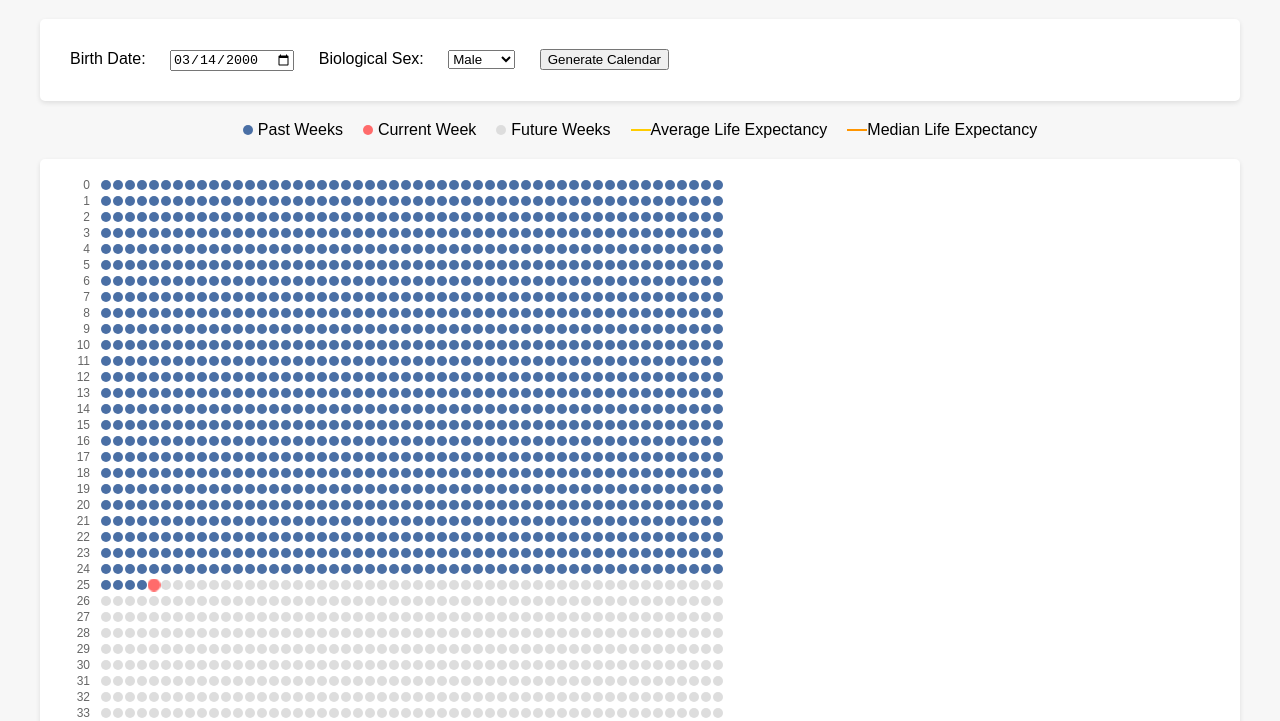
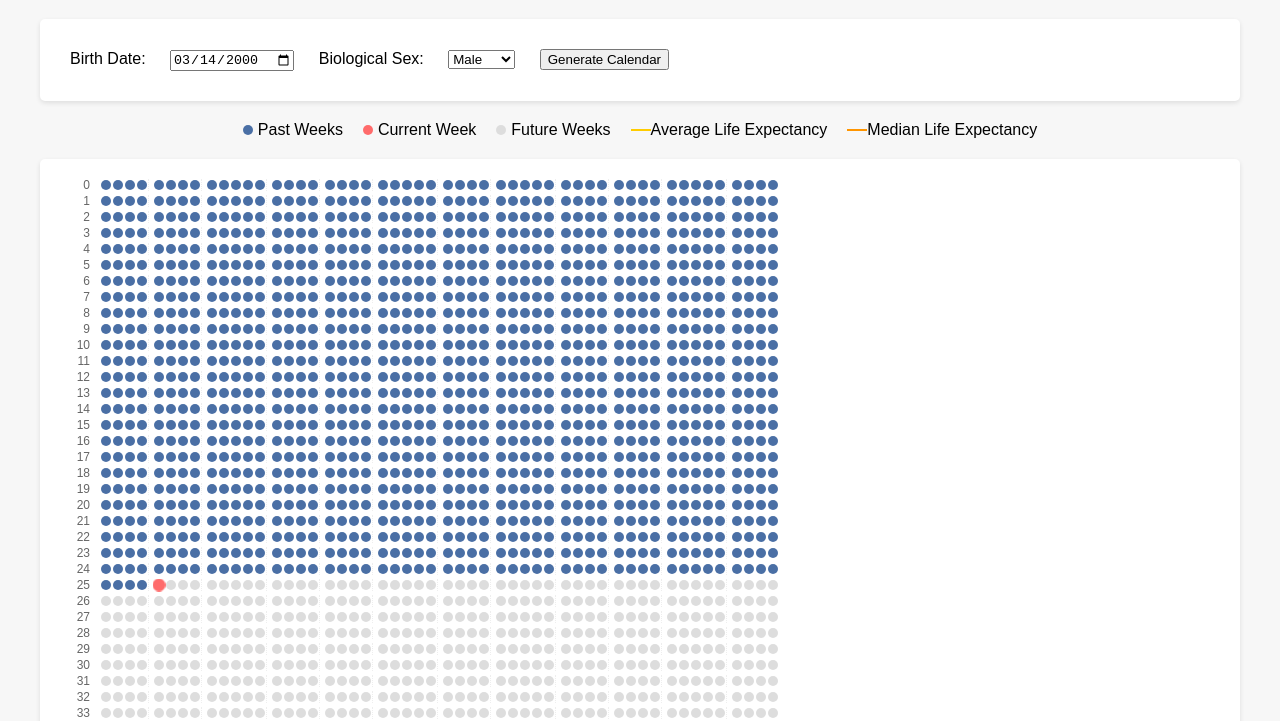
Before and after one commit to robbie-med/we_all_die, a plain HTML site: page index.html in a window 1280 px wide. Shown: the part 81-802 px from the top of the page. Drawn offline with Linux system fonts and the light colour scheme.

Commit message:
Update index.html

```diff
--- a/index.html
+++ b/index.html
@@ -32,6 +32,7 @@
             padding: 20px;
             border-radius: 5px;
             box-shadow: 0 2px 5px rgba(0,0,0,0.1);
+            position: relative;
         }
         #calendar {
             display: flex;
@@ -49,11 +50,21 @@
             color: #666;
             line-height: 12px;
         }
+        .month-group {
+            display: flex;
+            margin-right: 4px;
+            border-right: 1px dotted #eee;
+        }
+        .month-group:last-child {
+            margin-right: 0;
+            border-right: none;
+        }
         .week {
             width: 10px;
             height: 10px;
+            margin: 1px;
+            aspect-ratio: 1 / 1;
             border-radius: 50%;
-            margin: 1px;
             background-color: #ddd;
             transition: background-color 0.3s;
         }
@@ -78,7 +89,7 @@
         }
         .line-label {
             position: absolute;
-            left: -40px;
+            right: -80px;
             font-size: 12px;
             color: #666;
         }
@@ -97,6 +108,7 @@
             display: flex;
             justify-content: center;
             margin: 20px 0;
+            flex-wrap: wrap;
         }
         .legend-item {
             display: flex;
@@ -237,6 +249,8 @@
                 // Create calendar (90 years × 52 weeks)
                 const totalYears = 90;
                 const weeksPerYear = 52;
+                // Define month groups (approximate weeks per month)
+                const monthGroups = [4, 4, 5, 4, 4, 5, 4, 5, 4, 4, 5, 4]; // 52 weeks total
 
                 for (let year = 0; year < totalYears; year++) {
                     const yearRow = document.createElement('div');
@@ -248,11 +262,17 @@
                     ageLabel.textContent = year;
                     yearRow.appendChild(ageLabel);
 
-                    for (let week = 0; week < weeksPerYear; week++) {
+                    let weekCounter = 0;
+                    // Create month groups
+                    for (let month = 0; month < monthGroups.length; month++) {
+                        const monthGroup = document.createElement('div');
+                        monthGroup.className = 'month-group';
+
+                        for (let w = 0; w < monthGroups[month]; w++) {
                             const weekDiv = document.createElement('div');
                             weekDiv.className = 'week';
 
-                        const weekNumber = year * weeksPerYear + week;
+                            const weekNumber = year * weeksPerYear + weekCounter;
 
                             // Mark past weeks
                             if (weekNumber < weeksLived) {
@@ -267,9 +287,14 @@
                             // Add tooltip with age info
                             const yearsOld = Math.floor(weekNumber / weeksPerYear);
                             const weeksOld = weekNumber % weeksPerYear;
-                        weekDiv.title = `Age: ${yearsOld} years, ${weeksOld} weeks`;
+                            const monthName = new Date(2023, month, 1).toLocaleString('default', { month: 'short' });
+                            weekDiv.title = `Age: ${yearsOld} years, ${weeksOld} weeks (${monthName})`;
 
-                        yearRow.appendChild(weekDiv);
+                            monthGroup.appendChild(weekDiv);
+                            weekCounter++;
+                        }
+
+                        yearRow.appendChild(monthGroup);
                     }
 
                     calendarEl.appendChild(yearRow);
@@ -281,11 +306,13 @@
 
                 avgLine.style.display = 'block';
                 avgLine.style.width = `${weeksPerYear * 12 + 40}px`; // 12px per week + margin
-                avgLine.style.top = `${-((totalYears - avgLifeExpectancy) * 14)}px`; // 12px per year + margin
+                avgLine.style.top = `${-((totalYears - avgLifeExpectancy) * 14)}px`; // 14px per year (with margin)
+                avgLine.querySelector('.line-label').textContent = `Average (${avgLifeExpectancy} years)`;
 
                 medianLine.style.display = 'block';
                 medianLine.style.width = `${weeksPerYear * 12 + 40}px`;
                 medianLine.style.top = `${-((totalYears - medianLifeExpectancy) * 14) + 2}px`;
+                medianLine.querySelector('.line-label').textContent = `Median (${medianLifeExpectancy} years)`;
             }
 
             function takeScreenshot() {
```
Lines whose indentation alone changed are shown as unchanged.
